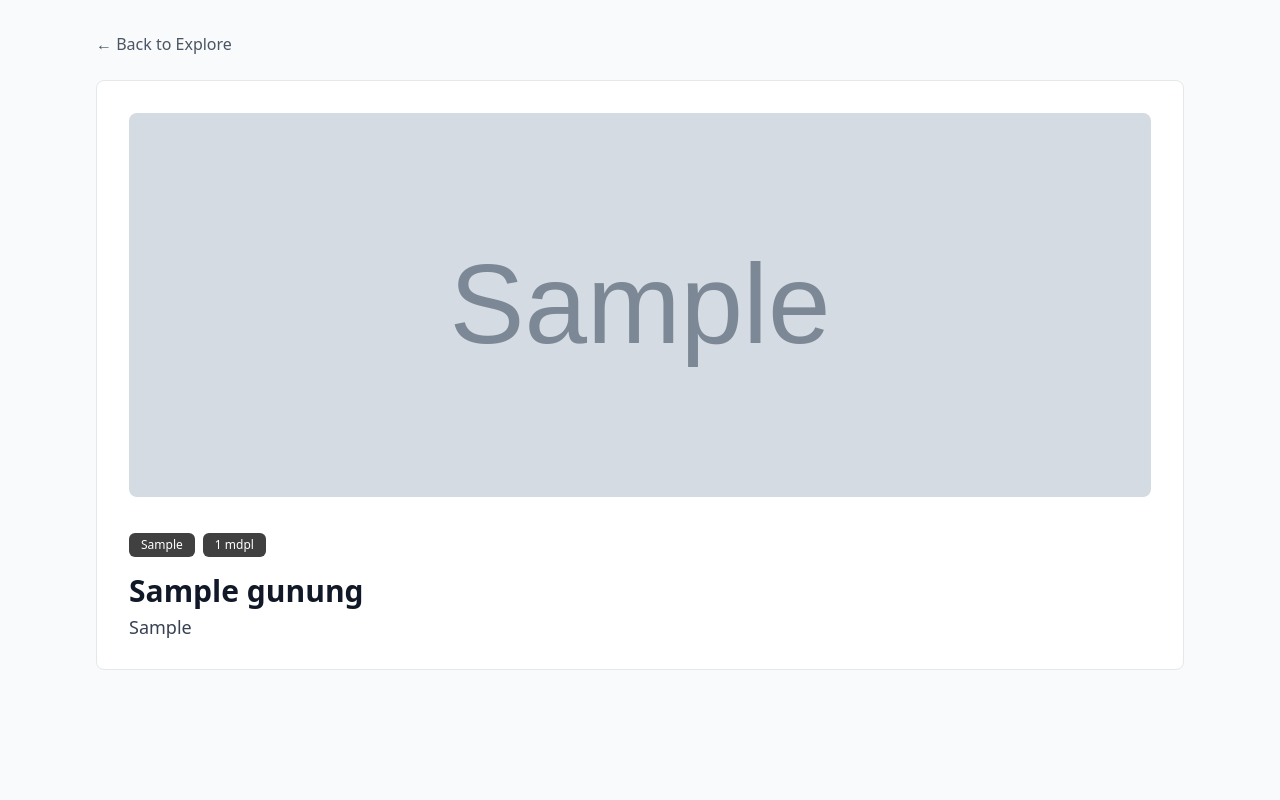
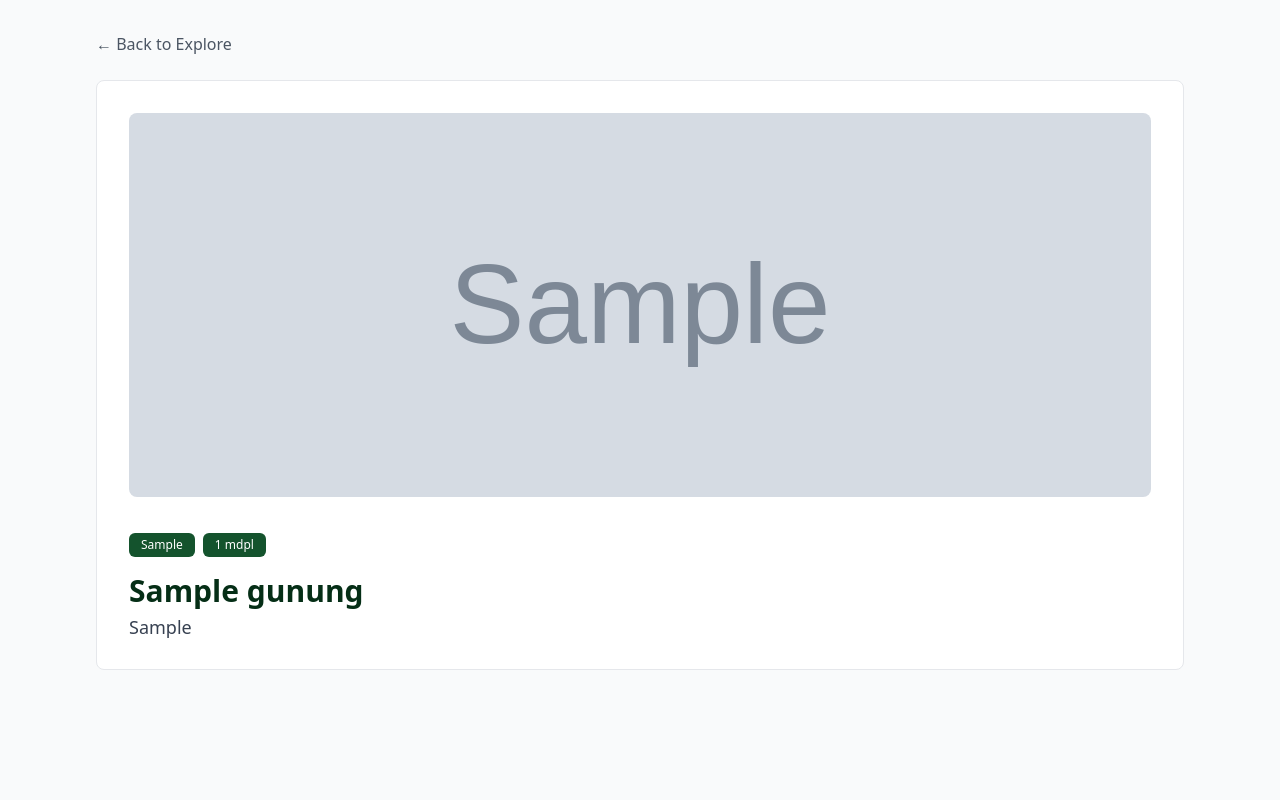
Before and after one commit to pbp-kelompok-d3/Gundex, a Django app: page /gunung/00000000-0000-0000-0000-000000000001/ in a window 1280 px wide. Run offline with Django 5.2, Linux system fonts and the light colour scheme; tables that the repository leaves empty hold one stand-in row (values such as "Sample post"); grey boxes marked "Sample" are stand-in pictures; some libraries are stand-ins or nearby versions.

Commit message:
fix: card styling

```diff
--- a/explore_gunung/templates/gunung_details.html
+++ b/explore_gunung/templates/gunung_details.html
@@ -2,7 +2,7 @@
 {% load static %}
 
 {% block meta %}
-<title>{{ gunung.nama }} - Football News</title>
+<title>{{ gunung.nama }} - Gundex</title>
 {% endblock meta %}
 
 {% block content %}
@@ -31,15 +31,15 @@
             <!-- Header -->
             <div class="py-1 px-6 sm: py-1 px-8">
                 <div class="flex flex-wrap items-center gap-2 mb-4">
-                    <span class="inline-flex items-center px-3 py-1 rounded-md text-xs font-medium bg-neutral-700 text-white">
+                    <span class="inline-flex items-center px-3 py-1 rounded-md text-xs font-medium bg-green-900 text-white">
                         {{ gunung.provinsi }}
                     </span>
-                    <span class="inline-flex items-center px-3 py-1 rounded-md text-xs font-medium bg-neutral-700 text-white">
+                    <span class="inline-flex items-center px-3 py-1 rounded-md text-xs font-medium bg-green-900 text-white">
                         {{ gunung.ketinggian }} mdpl
                     </span>
                 </div>
 
-                <h1 class="text-2xl sm:text-3xl font-bold text-gray-900 leading-tight mb-1">
+                <h1 class="text-2xl sm:text-3xl font-bold text-green-950 leading-tight mb-1">
                     {{ gunung.nama }}
                 </h1>
                 <p class="mb-6 text-gray-700 leading-relaxed text-base sm:text-lg">
```
Also changed, not shown: templates/explore.html (+6 -6 lines).
